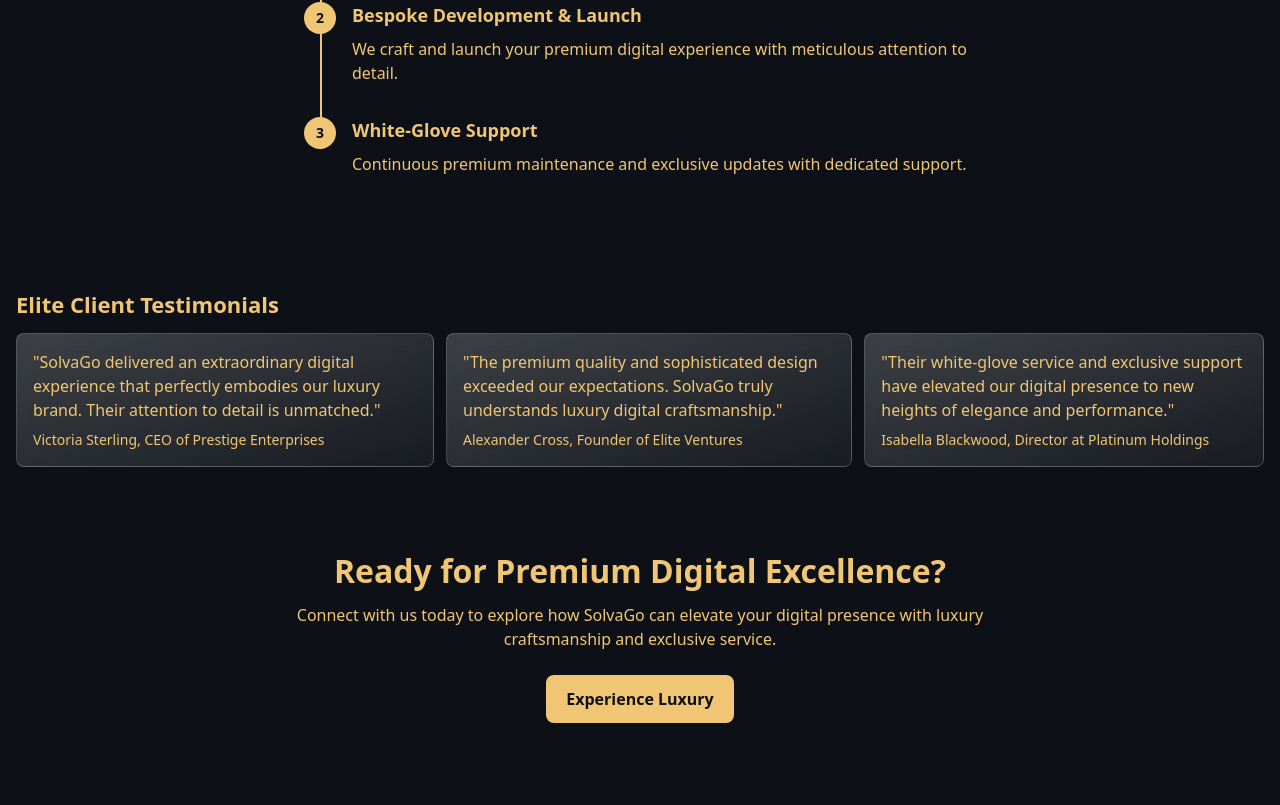
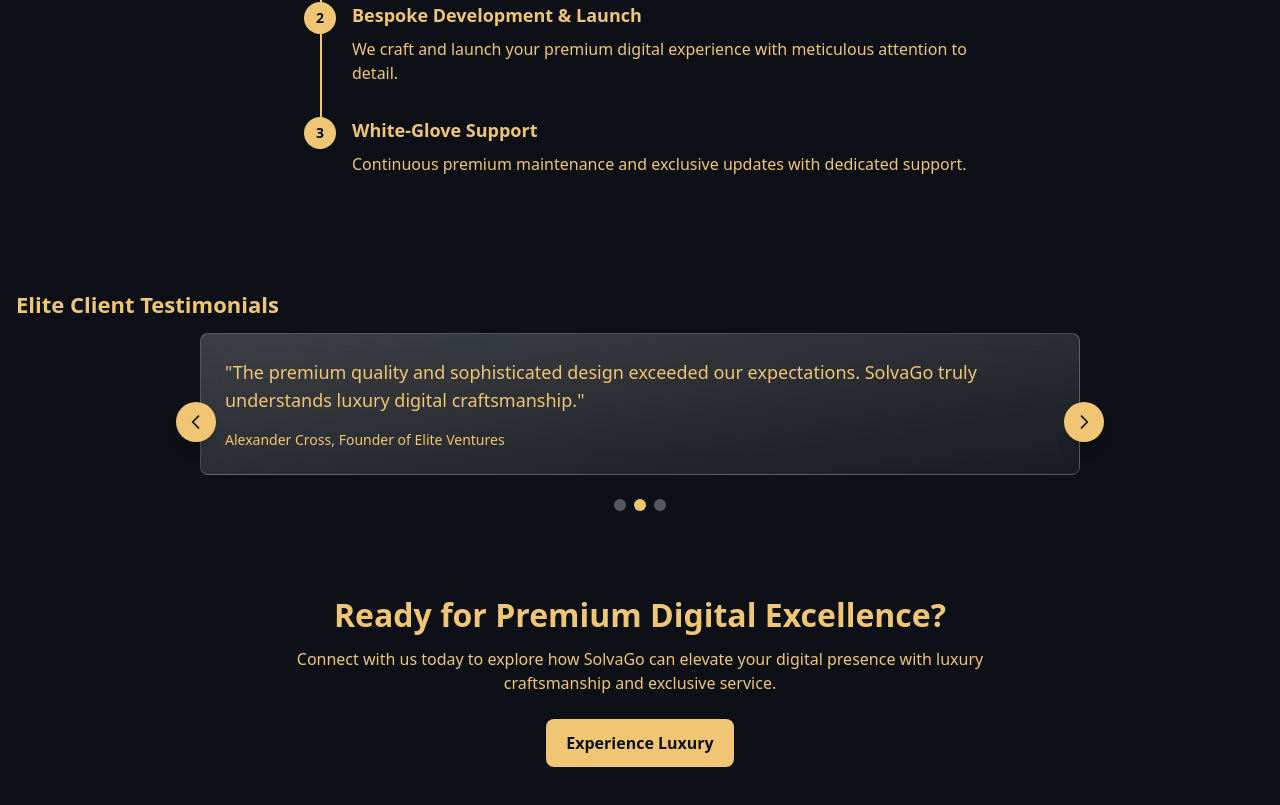
Before and after one commit to Tawan151766/solva-go, a Next.js app: page / in a window 1280 px wide. Shown: the part 1165-1970 px from the top of the page. Built offline with nearby package versions, Linux system fonts and the light colour scheme.

Commit message:
feat: fix css

```diff
--- a/src/app/components/layout/PageHeader.js
+++ b/src/app/components/layout/PageHeader.js
@@ -18,7 +18,7 @@
   };
 
   return (
-    <header className={`sticky top-0 z-10 bg-[#0d1117] border-b border-[#22c55e] ${className}`}>
+    <header className={`sticky top-0 z-10 bg-[#0d1117] border-b border-[#f0c674] ${className}`}>
       <div className="flex items-center justify-between p-4">
         {showBackButton ? (
           <BackButton onClick={handleBackClick} />
--- a/src/app/components/modules/home/Hero.js
+++ b/src/app/components/modules/home/Hero.js
@@ -1,19 +1,29 @@
 export default function Hero() {
   return (
     <section className="@container @[480px]:p-4">
-      <div className="flex min-h-[480px] flex-col gap-6 items-center justify-center bg-cover bg-center bg-no-repeat p-4 @[480px]:rounded-lg"
+      <div
+        className="flex min-h-[480px] flex-col gap-6 items-center justify-center bg-cover bg-center bg-no-repeat p-4 @[480px]:rounded-lg"
         style={{
           backgroundImage:
-            'linear-gradient(rgba(0,0,0,0.1), rgba(0,0,0,0.4)), url("https://lh3.googleusercontent.com/aida-public/AB6AXuDRLu1bDz4FgJxJ1V90Mgb3yvWNW1aIrZhAgvj6QzWSnN2yu_UurAJn9l99hvo3YYfdiKDoAKOdO0bpv4Cu-wAwIa7xROQm0qPBHdZrr38WdK-CgXmS1UxjJ8ZAKGfsj9NY7ZvMKB83WNLTpXFNjIe5nht4LeVjKRDBq5Q7E6vHexurPpx-g9mWESAHSH4Zk7U2t1ZcsIBXAcpY01npbJSqCf2ZpDBiuu21HDpmXdUsp02NpD_wJ3FlHVhKqWT3aBdY-7jYFpnDRSU")'
+            'linear-gradient(rgba(0,0,0,0.1), rgba(0,0,0,0.4)), url("/nasa-cover.jpg")',
         }}
       >
         <div className="text-center flex flex-col gap-2">
-          <h1 className="text-white text-4xl font-black @[480px]:text-5xl">Premium Digital Excellence</h1>
-          <h2 className="text-white text-sm @[480px]:text-base">SolvaGo delivers luxury web solutions with unmatched sophistication and premium craftsmanship for discerning clients.</h2>
+          <h1 className="text-white text-4xl font-black @[480px]:text-5xl">
+            Premium Digital Excellence
+          </h1>
+          <h2 className="text-white text-sm @[480px]:text-base">
+            SolvaGo delivers luxury web solutions with unmatched sophistication
+            and premium craftsmanship for discerning clients.
+          </h2>
         </div>
         <div className="flex flex-wrap gap-3 justify-center">
-          <button className="h-10 @[480px]:h-12 px-4 @[480px]:px-5 rounded-lg bg-[#f0c674] text-[#0d1117] text-sm @[480px]:text-base font-bold hover:bg-[#f0c674] transition-colors">Experience Luxury</button>
-          <button className="h-10 @[480px]:h-12 px-4 @[480px]:px-5 rounded-lg bg-gradient-to-br from-white/20 to-white/5 backdrop-blur-md text-[#f0c674] text-sm @[480px]:text-base font-bold hover:bg-gradient-to-br hover:from-white/30 hover:to-white/10 transition-colors border border-white/20">Discover More</button>
+          <button className="h-10 @[480px]:h-12 px-4 @[480px]:px-5 rounded-lg bg-[#f0c674] text-[#0d1117] text-sm @[480px]:text-base font-bold hover:bg-[#f0c674] transition-colors">
+            Experience Luxury
+          </button>
+          <button className="h-10 @[480px]:h-12 px-4 @[480px]:px-5 rounded-lg bg-gradient-to-br from-white/20 to-white/5 backdrop-blur-md text-[#f0c674] text-sm @[480px]:text-base font-bold hover:bg-gradient-to-br hover:from-white/30 hover:to-white/10 transition-colors border border-white/20">
+            Discover More
+          </button>
         </div>
       </div>
     </section>
--- a/src/app/components/modules/home/Testimonials.js
+++ b/src/app/components/modules/home/Testimonials.js
@@ -1,3 +1,6 @@
+'use client';
+import { useState, useEffect } from 'react';
+
 export default function Testimonials() {
   const people = [
     {
@@ -16,16 +19,88 @@
       quote: 'Their white-glove service and exclusive support have elevated our digital presence to new heights of elegance and performance.'
     }
   ];
+
+  const [currentIndex, setCurrentIndex] = useState(0);
+
+  // Auto-rotate carousel
+  useEffect(() => {
+    const interval = setInterval(() => {
+      setCurrentIndex((prevIndex) =>
+        prevIndex === people.length - 1 ? 0 : prevIndex + 1
+      );
+    }, 5000); // Change slide every 5 seconds
+
+    return () => clearInterval(interval);
+  }, [people.length]);
+
+  const goToPrevious = () => {
+    setCurrentIndex(currentIndex === 0 ? people.length - 1 : currentIndex - 1);
+  };
+
+  const goToNext = () => {
+    setCurrentIndex(currentIndex === people.length - 1 ? 0 : currentIndex + 1);
+  };
+
+  const goToSlide = (index) => {
+    setCurrentIndex(index);
+  };
+
   return (
     <section className="px-4 py-10">
       <h2 className="text-[#f0c674] text-[22px] font-bold pb-3">Elite Client Testimonials</h2>
-      <div className="flex overflow-x-auto gap-3">
-        {people.map((p, i) => (
-          <div key={i} className="min-w-60 bg-gradient-to-br from-white/20 to-white/5 backdrop-blur-md border border-white/20 rounded-lg p-4 hover:bg-gradient-to-br hover:from-white/30 hover:to-white/10 transition-colors">
-            <p className="text-[#f0c674] font-medium">"{p.quote}"</p>
-            <p className="text-[#f0c674] text-sm mt-2">{p.name}, {p.role}</p>
+
+      <div className="relative max-w-4xl mx-auto">
+        {/* Carousel Container */}
+        <div className="overflow-hidden rounded-lg">
+          <div
+            className="flex transition-transform duration-500 ease-in-out"
+            style={{ transform: `translateX(-${currentIndex * 100}%)` }}
+          >
+            {people.map((person, index) => (
+              <div key={index} className="min-w-full">
+                <div className="bg-gradient-to-br from-white/20 to-white/5 backdrop-blur-md border border-white/20 rounded-lg p-6 mx-2">
+                  <p className="text-[#f0c674] font-medium text-lg mb-4">"{person.quote}"</p>
+                  <p className="text-[#f0c674] text-sm">{person.name}, {person.role}</p>
+                </div>
+              </div>
+            ))}
           </div>
-        ))}
+        </div>
+
+        {/* Navigation Arrows */}
+        <button
+          onClick={goToPrevious}
+          className="absolute left-0 top-1/2 -translate-y-1/2 -translate-x-4 w-10 h-10 bg-[#f0c674] text-[#0d1117] rounded-full flex items-center justify-center hover:bg-[#f0c674]/80 transition-colors shadow-lg"
+          aria-label="Previous testimonial"
+        >
+          <svg className="w-5 h-5" fill="none" stroke="currentColor" viewBox="0 0 24 24">
+            <path strokeLinecap="round" strokeLinejoin="round" strokeWidth={2} d="M15 19l-7-7 7-7" />
+          </svg>
+        </button>
+
+        <button
+          onClick={goToNext}
+          className="absolute right-0 top-1/2 -translate-y-1/2 translate-x-4 w-10 h-10 bg-[#f0c674] text-[#0d1117] rounded-full flex items-center justify-center hover:bg-[#f0c674]/80 transition-colors shadow-lg"
+          aria-label="Next testimonial"
+        >
+          <svg className="w-5 h-5" fill="none" stroke="currentColor" viewBox="0 0 24 24">
+            <path strokeLinecap="round" strokeLinejoin="round" strokeWidth={2} d="M9 5l7 7-7 7" />
+          </svg>
+        </button>
+
+        {/* Dots Indicator */}
+        <div className="flex justify-center space-x-2 mt-6">
+          {people.map((_, index) => (
+            <button
+              key={index}
+              onClick={() => goToSlide(index)}
+              className={`w-3 h-3 rounded-full transition-colors ${
+                index === currentIndex ? 'bg-[#f0c674]' : 'bg-white/30'
+              }`}
+              aria-label={`Go to testimonial ${index + 1}`}
+            />
+          ))}
+        </div>
       </div>
     </section>
   );
```
Also changed, not shown: public/nasa-cover.jpg (added), src/app/components/modules/service/PlanCard.js (added), src/app/service/page.js (added).
